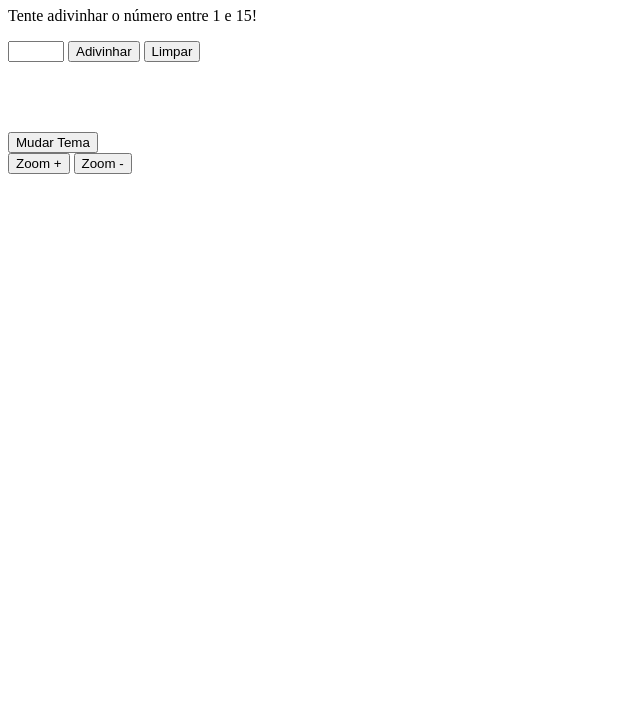
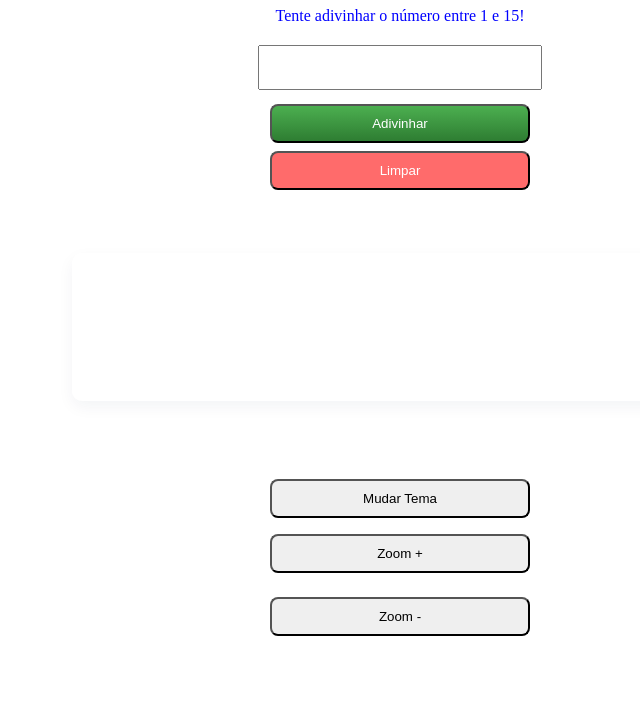
Before and after one commit to Lenildo-Damasceno/Desktop, an Electron app: page atividade2/Jogo de Adivinhacao/index.html in a window 800 px wide. Shown: the part 73-800 px from the top of the page, without its empty margins (0-640 px from the left). Drawn offline with Linux system fonts and the light colour scheme.

Commit message:
✨ Atualização

```diff
--- a/atividade2/Jogo de Adivinhacao/index.html
+++ b/atividade2/Jogo de Adivinhacao/index.html
@@ -4,13 +4,12 @@
     <meta charset="UTF-8">
     <meta name="viewport" content="width=device-width, initial-scale=1.0">
     <title>Adivinhação</title>
-
+    <link rel="stylesheet" href="style.css">
 </head>
 <body>
 
-
-    <h1>Adivinhação</h1>
-    <p>Tente adivinhar o número entre 1 e 15!</p>
+    <h1 style="text-align: center; color: blue;">Adivinhação</h1>
+    <p style="text-align: center; color: blue;"> Tente adivinhar o número entre 1 e 15!</p>
     <input type="number" id="numero" min="1" max="15">
     <button id="adivinhar">Adivinhar</button>
     <button id="limpar" onclick= limparCampos()>Limpar</button>
@@ -19,8 +18,8 @@
     <br><br><br>
     <button id="mudarTema" onclick="mudarTema()">Mudar Tema</button>
     <div id="zoom">
-        <button id="zoom" onclick="zoom('+')">Zoom + </button>
-        <button id="zoom" onclick="zoom('-')">Zoom - </button>
+        <button id="zoom+" onclick="mudarZoom()">Zoom + </button>
+        <button id="zoom-" onclick="mudarZoomMenos()">Zoom - </button>
     </div>
 </body>
 </html>
--- a/atividade2/Jogo de Adivinhacao/main.js
+++ b/atividade2/Jogo de Adivinhacao/main.js
@@ -46,9 +46,11 @@ ipcMain.on('mudar-tema', () => { //recebe o evento do renderer para mudar o tema
 ipcMain.on('mudar-zoom', () => { //recebe o evento do renderer para aumentar o zoom
     let janelaatual = janela.webContents.getZoomFactor()
     janela.webContents.setZoomFactor(0.1 + janelaatual)
-
 })
-
+ipcMain.on('mudar-zoom-', () => { //recebe o evento do renderer para diminuir o zoom
+    let janelaatual = janela.webContents.getZoomFactor()
+    janela.webContents.setZoomFactor(janelaatual - 0.1)
+})
 ipcMain.on('criar-janela', () => { //recebe o evento do renderer para criar uma nova janela
     criarJanela()
 })
--- a/atividade2/Jogo de Adivinhacao/preload.js
+++ b/atividade2/Jogo de Adivinhacao/preload.js
@@ -8,6 +8,7 @@ contextBridge.exposeInMainWorld('api', {
 
     tema: () => { ipcRenderer.send('mudar-tema') },
     zoom: () => {ipcRenderer.send('mudar-zoom') },
+    zoomM: () => {ipcRenderer.send('mudar-zoom-') },
     criarJanela: () => { ipcRenderer.send('criar-janela') },
 
     enviarMsg: (msg) => ipcRenderer.send('envia-msg',msg),
--- a/atividade2/Jogo de Adivinhacao/renderer.js
+++ b/atividade2/Jogo de Adivinhacao/renderer.js
@@ -6,7 +6,9 @@ function mudarTema() {
 function mudarZoom() {
         window.api.zoom()
 }
-
+function mudarZoomMenos() {
+        window.api.zoomM()
+}
 function criarJanela() {
         window.api.criarJanela()
 }
--- /dev/null
+++ b/atividade2/Jogo de Adivinhacao/style.css
@@ -0,0 +1,69 @@
+/* Ajustes para empilhar botões, aumentar área de mensagem e separar o parágrafo instrucional */
+/* Cole no final do seu style.css (substitui regras conflitantes) */
+
+h1 + p {
+  margin-bottom: 20px; /* separa o parágrafo de instrução do restante */
+}
+.titulo {
+  text-align: center;
+  margin-bottom: 20px;
+
+}
+#numero {
+  display: block;
+  margin: 8px auto 14px auto;
+  width: 260px;
+  padding: 10px;
+  font-size: 18px;
+  text-align: center;
+}
+
+/* empilha todos os botões verticalmente e centraliza */
+#adivinhar,
+#limpar,
+#dica,
+#mudarTema,
+#zoom button {
+  display: block;
+  width: 260px;
+  margin: 8px auto;
+  padding: 10px 14px;
+  box-sizing: border-box;
+}
+
+/* garante que os botões dentro da div #zoom também fiquem um abaixo do outro */
+#zoom {
+  display: flex;
+  flex-direction: column;
+  align-items: center;
+  gap: 8px;
+  margin-top: 8px;
+}
+
+/* aumenta a área da mensagem de resultado */
+#resultado {
+  min-height: 120px;
+  max-width: 720px;
+  width: 80%;
+  margin: 16px auto;
+  padding: 14px;
+  border-radius: 10px;
+  text-align: center;
+  font-size: 18px;
+  background: rgba(255,255,255,0.8);
+  box-shadow: 0 6px 16px rgba(2,48,71,0.05);
+}
+
+/* pequenos toques visuais */
+button { cursor: pointer; border-radius: 8px; }
+#limpar { background:#ff6b6b; color:#fff; }
+#adivinhar { background: linear-gradient(180deg,#4caf50,#2e7d32); color:#fff; }
+#dica { background:#7bd389; color:#053; }
+
+/* responsivo para janelas menores */
+@media (max-width:480px){
+  #numero, #adivinhar, #limpar, #dica, #mudarTema, #zoom button {
+    width: 90%;
+  }
+  #resultado { min-height: 100px; font-size: 16px; }
+}
```
